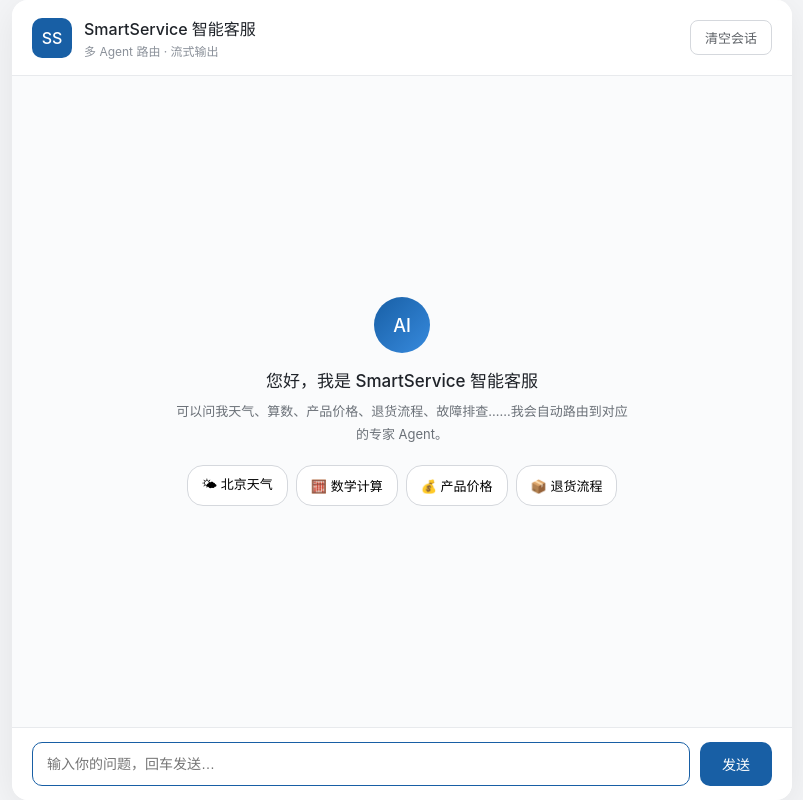
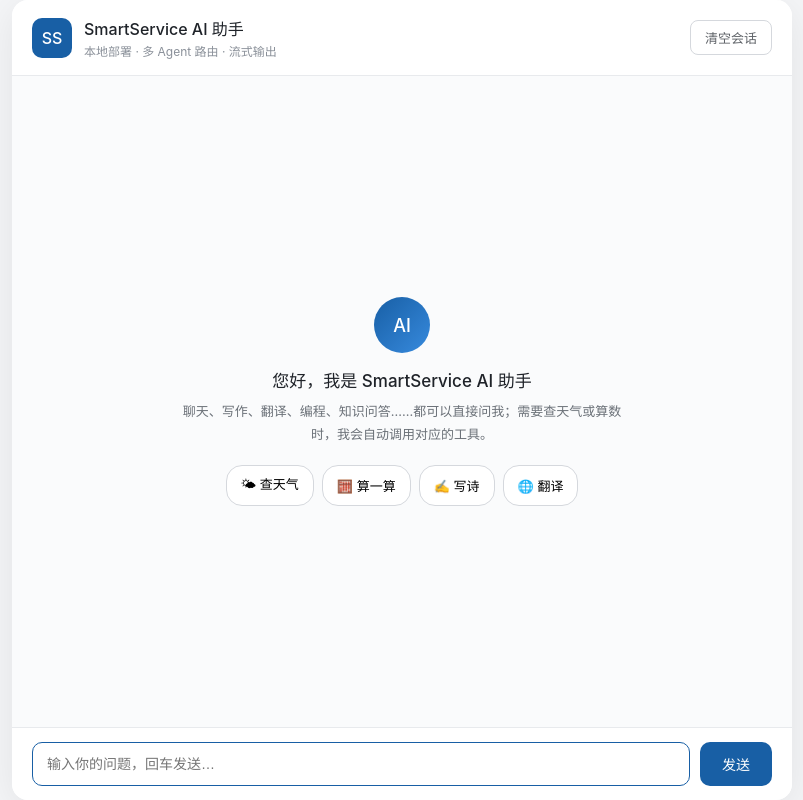
Before and after one commit to gee427/smartservice-agent, a web app: page / in a window 1280 px wide. Shown: the whole page, without its empty margins (238-1041 px from the left). Run offline with its HTML, style and script files only (its server is not run), Linux system fonts and the light colour scheme; data that the repository does not hold is empty; some of the project's set-up classes (security, data sources, template engines, error pages and the like) are left out, and stand-ins take their place.

Commit message:
refactor: 前端与文档同步去客服化（SmartService AI 助手）
- 首页：标题/欢迎语/chips 改为 AI 助手定位（写诗/翻译示例替代产品价格/退货）
- app.js 意图标签中文友好化；admin.js 意图映射删客服 4 类
- README/PRD/ARCHITECTURE/OPERATIONS/DEPLOYMENT/ci.yml 定位与架构描述同步
- api-test.http 移除退货流程示例，补通用对话/计算用例

```diff
--- a/java-agent-platform/src/main/resources/static/index.html
+++ b/java-agent-platform/src/main/resources/static/index.html
@@ -3,7 +3,7 @@
 <head>
   <meta charset="UTF-8">
   <meta name="viewport" content="width=device-width, initial-scale=1.0">
-  <title>SmartService 智能客服</title>
+  <title>SmartService AI 助手</title>
   <link rel="stylesheet" href="css/style.css">
 </head>
 <body>
@@ -12,8 +12,8 @@
       <div class="header-left">
         <span class="logo">SS</span>
         <div>
-          <h1>SmartService 智能客服</h1>
-          <p class="subtitle">多 Agent 路由 · 流式输出</p>
+          <h1>SmartService AI 助手</h1>
+          <p class="subtitle">本地部署 · 多 Agent 路由 · 流式输出</p>
         </div>
       </div>
       <button id="btnClear" class="btn-ghost" title="清空当前会话">清空会话</button>
@@ -22,13 +22,13 @@
     <main id="chatArea" class="chat-area">
       <div class="welcome">
         <div class="welcome-icon">AI</div>
-        <h2>您好，我是 SmartService 智能客服</h2>
-        <p>可以问我天气、算数、产品价格、退货流程、故障排查……我会自动路由到对应的专家 Agent。</p>
+        <h2>您好，我是 SmartService AI 助手</h2>
+        <p>聊天、写作、翻译、编程、知识问答……都可以直接问我；需要查天气或算数时，我会自动调用对应的工具。</p>
         <div class="suggestions">
-          <button class="chip" data-msg="北京今天天气怎么样？">🌤 北京天气</button>
-          <button class="chip" data-msg="帮我算一下 15*23+8 等于多少">🧮 数学计算</button>
-          <button class="chip" data-msg="智能手表多少钱？">💰 产品价格</button>
-          <button class="chip" data-msg="我要退货">📦 退货流程</button>
+          <button class="chip" data-msg="北京今天天气怎么样？">🌤 查天气</button>
+          <button class="chip" data-msg="帮我算一下 15*23+8 等于多少">🧮 算一算</button>
+          <button class="chip" data-msg="写一首关于秋天的短诗">✍️ 写诗</button>
+          <button class="chip" data-msg="把「你好，世界」翻译成英文">🌐 翻译</button>
         </div>
       </div>
     </main>
--- a/java-agent-platform/src/main/resources/static/js/admin.js
+++ b/java-agent-platform/src/main/resources/static/js/admin.js
@@ -6,8 +6,7 @@
   const TOKEN_KEY = 'admin_token';
   const USER_KEY = 'admin_user';
   const INTENT_LABELS = {
-    FAQ: '常见问题', TECH: '技术支持', SALES: '销售咨询',
-    RETURN: '退货流程', WEATHER: '天气查询', CALC: '数学计算', CHAT: '闲聊'
+    WEATHER: '天气查询', CALC: '数学计算', CHAT: '通用对话'
   };
 
   let loginMode = 'login'; // login | register
--- a/java-agent-platform/src/main/resources/static/js/app.js
+++ b/java-agent-platform/src/main/resources/static/js/app.js
@@ -34,10 +34,13 @@
     return bubble;
   }
 
+  // 意图代码 → 友好中文（后端返回 CHAT / WEATHER / CALC）
+  const INTENT_LABELS = { WEATHER: '天气查询', CALC: '数学计算', CHAT: '通用对话' };
+
   function showIntentTag(intent) {
     const tag = document.createElement('div');
     tag.className = 'intent-tag';
-    tag.textContent = '意图路由 → ' + intent;
+    tag.textContent = '意图路由 → ' + (INTENT_LABELS[intent] || intent);
     chatArea.appendChild(tag);
     chatArea.scrollTop = chatArea.scrollHeight;
   }
```
Also changed, not shown: DEPLOYMENT.md (+1 -1 lines), docs/ARCHITECTURE.md (+3 -6 lines), docs/OPERATIONS.md (+7 -6 lines), docs/PRD.md (+4 -4 lines), .github/workflows/ci.yml, README.md, 1 other file.
